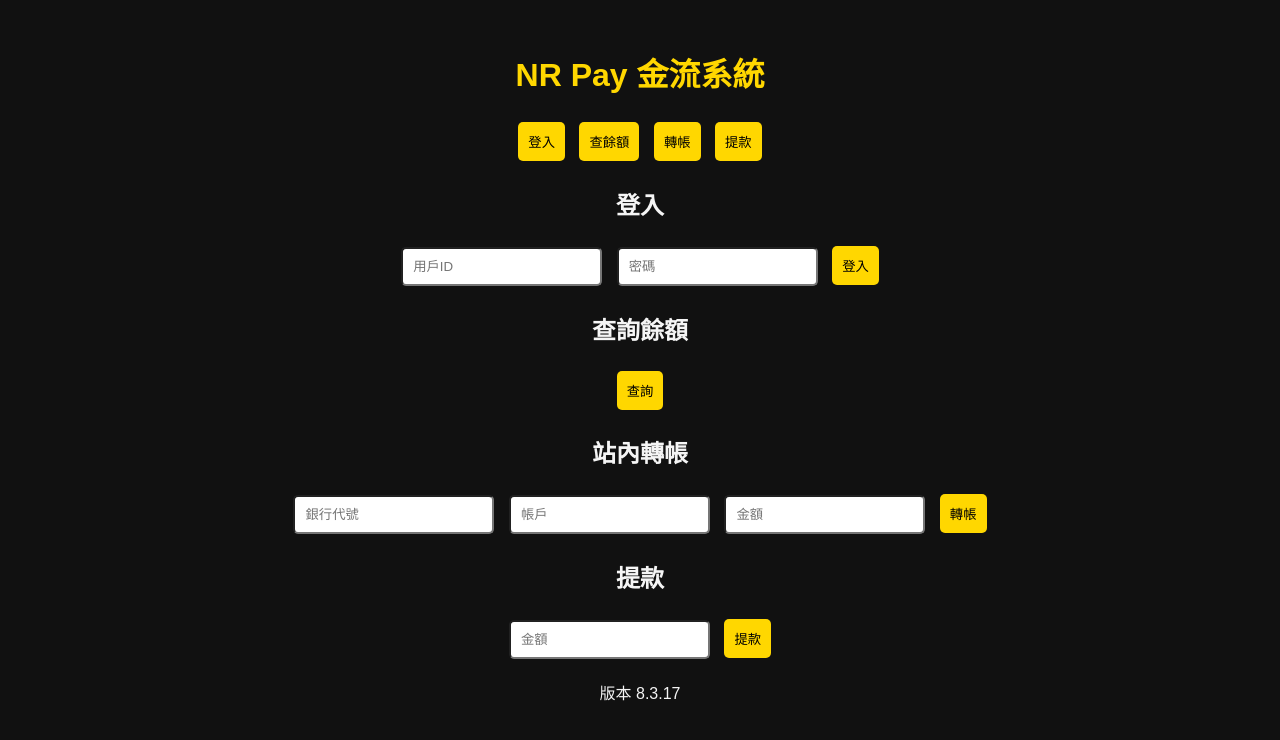
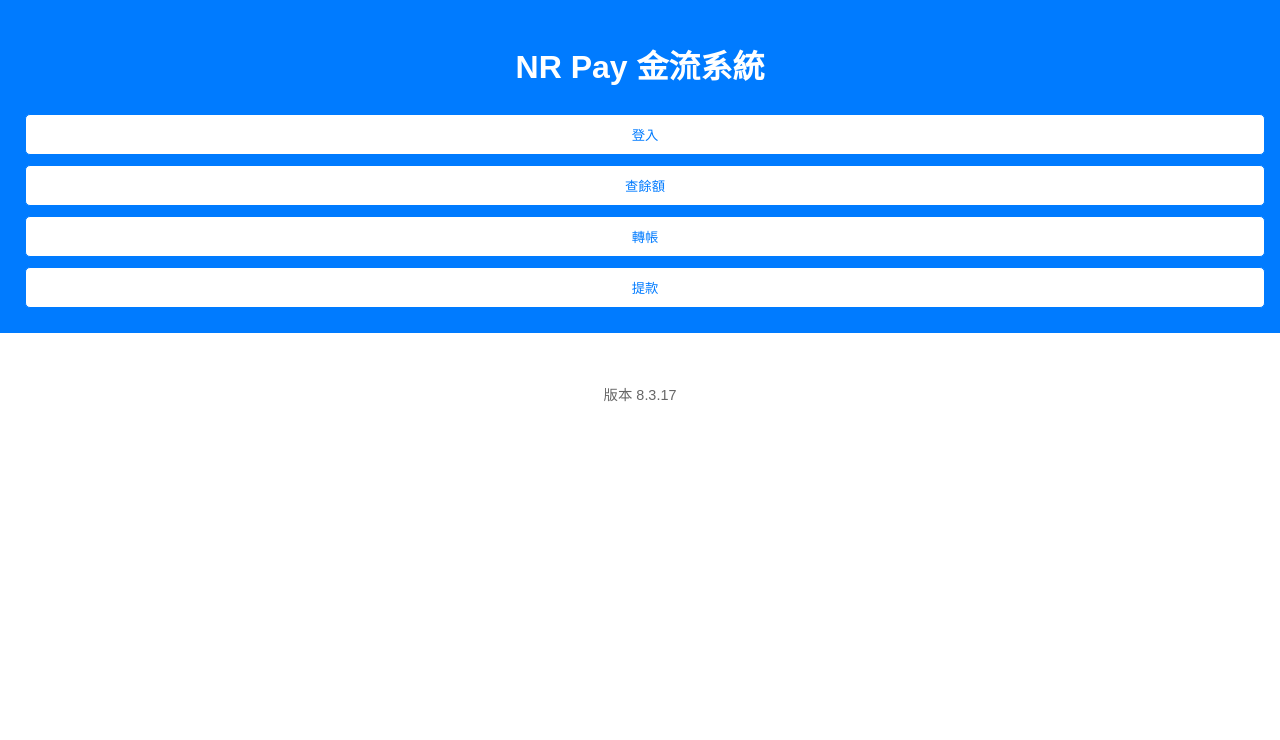
Before and after one commit to Eddy980814/NRPAY1545, a plain HTML site: page index.html in a window 1280 px wide. Drawn offline with Linux system fonts and the light colour scheme.

Commit message:
Update style.css

```diff
--- a/style.css
+++ b/style.css
@@ -1,36 +1,76 @@
 body {
-  font-family: 'Arial', sans-serif;
-  background-color: #111;
-  color: #f5f5f5;
+  font-family: Arial, sans-serif;
+  background-color: #fff;
+  color: #333;
+  margin: 0;
+  padding: 0;
+}
+
+header {
+  background-color: #007BFF;
+  color: #fff;
+  padding: 20px;
   text-align: center;
+}
+
+nav button {
+  margin: 5px;
+  padding: 10px 20px;
+  background-color: #fff;
+  color: #007BFF;
+  border: 1px solid #007BFF;
+  border-radius: 5px;
+  cursor: pointer;
+}
+
+nav button:hover {
+  background-color: #007BFF;
+  color: #fff;
+}
+
+main {
   padding: 20px;
 }
-h1 {
-  color: gold;
+
+.page {
+  display: none;
+  max-width: 400px;
+  margin: 20px auto;
+  padding: 20px;
+  border: 1px solid #007BFF;
+  border-radius: 10px;
+  background-color: #f9f9f9;
 }
-.version {
+
+.page h2 {
+  color: #007BFF;
+}
+
+input, button {
+  width: 100%;
+  padding: 10px;
+  margin: 5px 0;
+  border-radius: 5px;
+  border: 1px solid #ccc;
+}
+
+button {
+  background-color: #007BFF;
+  color: #fff;
+  border: none;
+}
+
+button:hover {
+  background-color: #0056b3;
+}
+
+footer {
+  text-align: center;
+  padding: 10px;
+  color: #666;
   font-size: 0.9em;
-  color: gray;
 }
-input, button {
-  margin: 5px;
-  padding: 10px;
-  border-radius: 5px;
+
+.hidden {
+  display: none;
 }
-button {
-  background-color: gold;
-  border: none;
-  cursor: pointer;
-}
-button:hover {
-  background-color: #d4af37;
-}
-.section {
-  margin: 20px auto;
-  padding: 15px;
-  border: 1px solid #333;
-  border-radius: 10px;
-  width: 90%;
-  max-width: 400px;
-  background-color: #222;
-}
```
